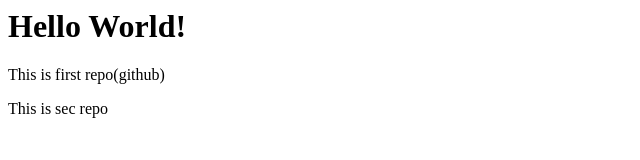
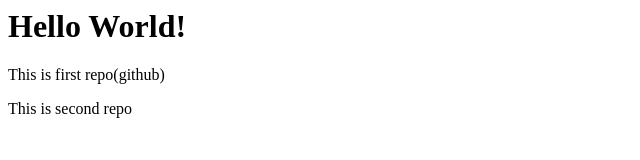
Before and after one commit to NIMRA345/gihubrepo, a plain HTML site: page index.html in a window 1280 px wide. Shown: the full height of the page, 0-640 px from the left. Drawn offline with Linux system fonts and the light colour scheme.

Commit message:
fix index.html

```diff
--- a/index.html
+++ b/index.html
@@ -1,3 +1,3 @@
 <h1>Hello World!</h1>
 <p>This is first repo(github)</p>
-<P>This is sec repo</p>
+<P>This is second repo</p>
```
